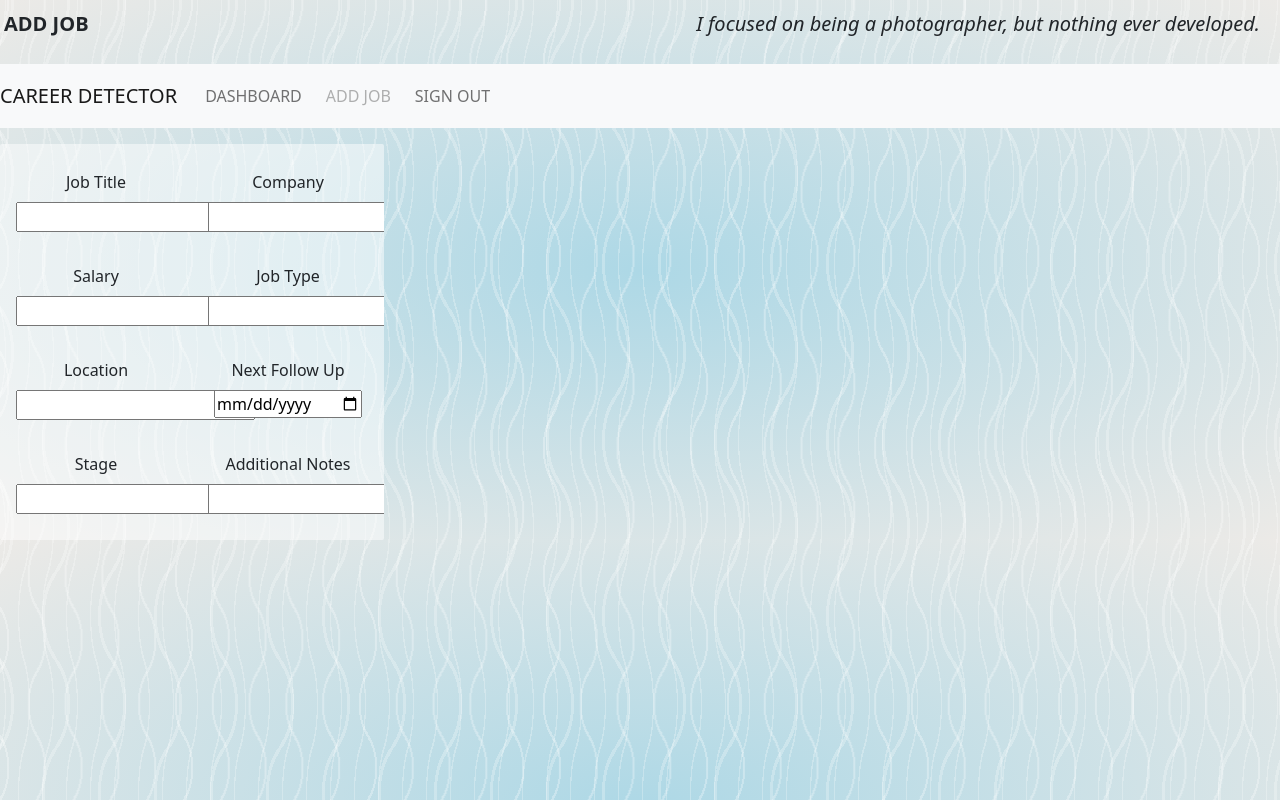
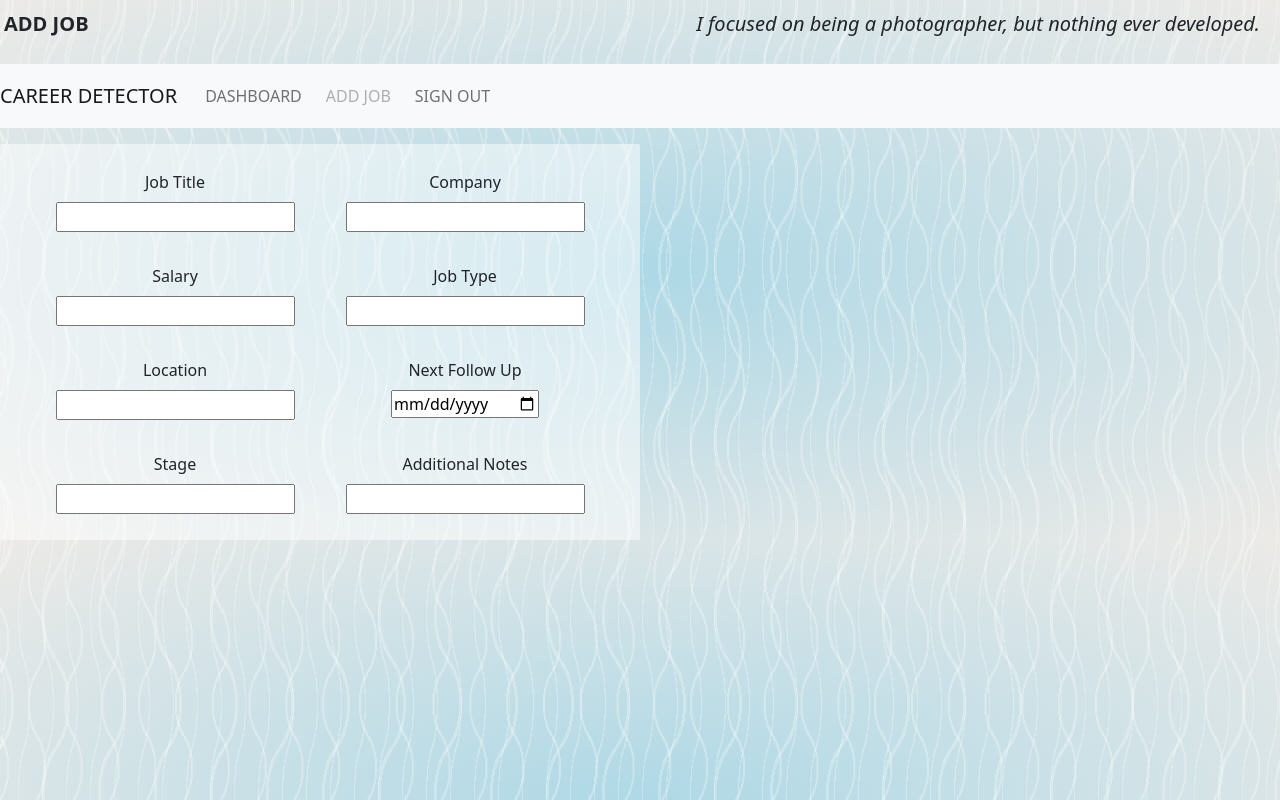
Before and after one commit to xterra111/CareerDetector, a React (Create React App) app in the folder client/: page /career-detector/add-job in a window 1280 px wide. Built offline with nearby package versions, Linux system fonts and the light colour scheme; a web font is replaced by a local one.

Commit message:
small css update

```diff
--- a/client/src/App.css
+++ b/client/src/App.css
@@ -347,8 +347,8 @@ https://www.sliderrevolution.com/resources/css-forms/
 }
 
 .form-sizing-double{
-  padding: 10px 0px;
-	width: 30%;
+  padding: 10px 30px;
+	width: 50%;
 	text-align: center;
   background-color: inherit;
 }
```
